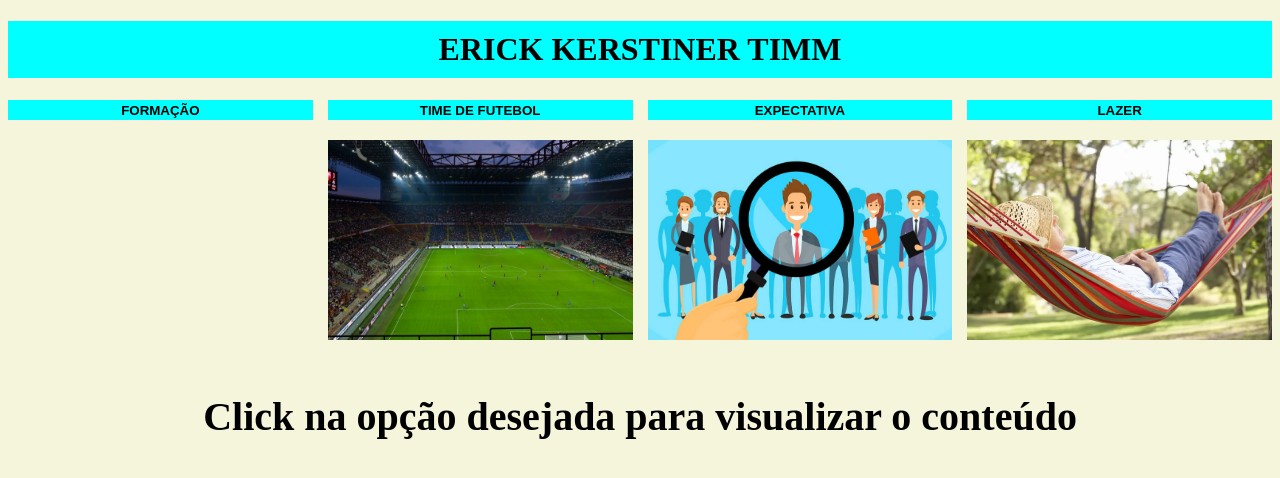
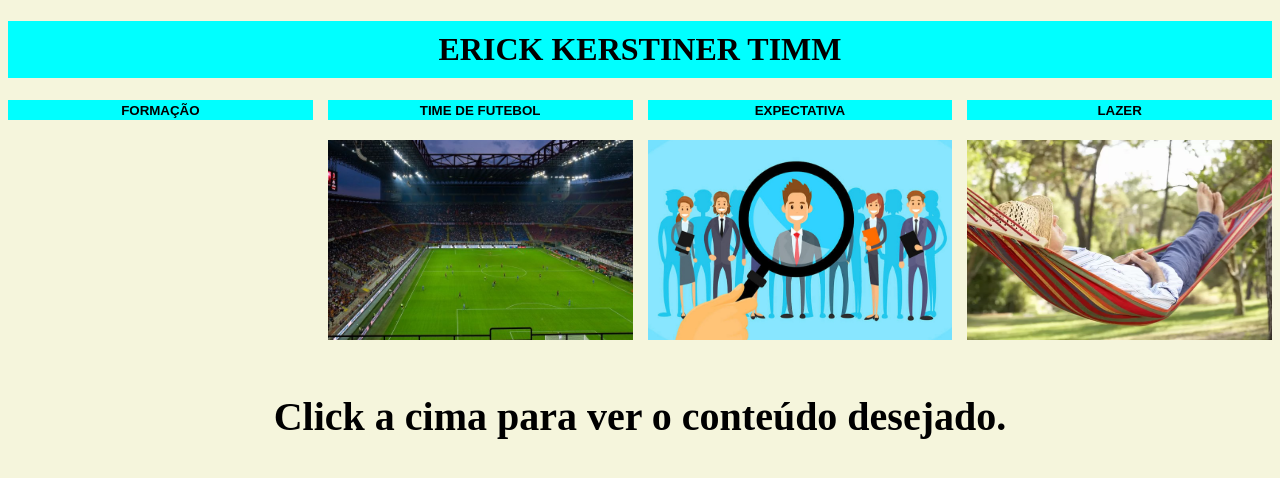
Before and after one commit to Ricardo-Rockenbach/teste_aula, a plain HTML site: page index.html in a window 1280 px wide. Drawn offline with Linux system fonts and the light colour scheme.

Commit message:
teste aula

```diff
--- a/index.html
+++ b/index.html
@@ -53,7 +53,7 @@ Cores favoritas: Azul marinho e Bege. -->
         <p>Nos mementos de lazer Erick prefere filmes ao invés de séries, mas a sua série favorita é "The Chosen". Outros robes são: tocar saxofone, ler, tomar chimarrão com os amigos e ir na igreja.</p>
     </h4>
     <h4 class="caixas" id="caixa5">
-        <p>Click na opção desejada para visualizar o conteúdo</p>
+        <p>Click a cima para ver o conteúdo desejado.</p>
     </h4>
 
     <script src="erick.js"></script>
```
